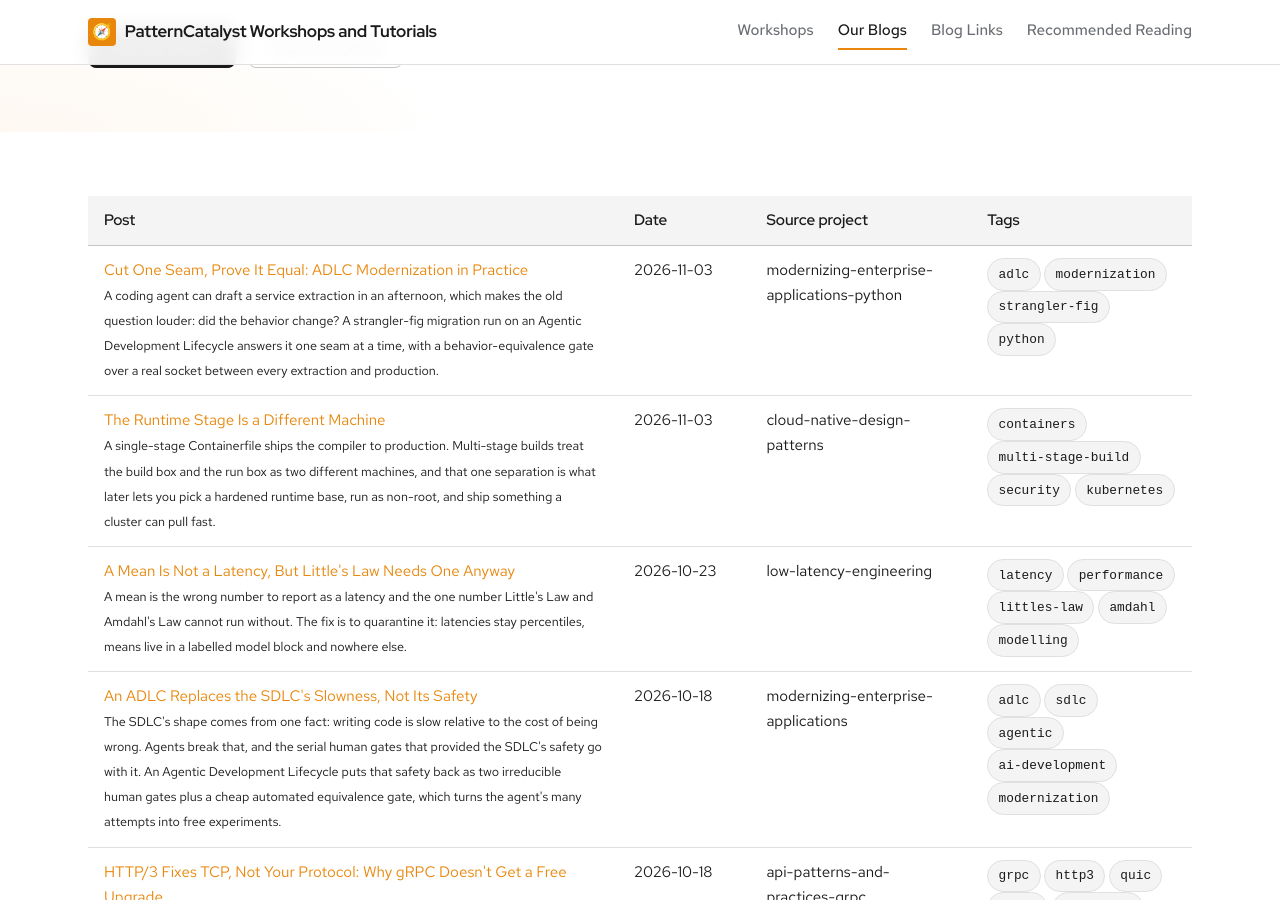
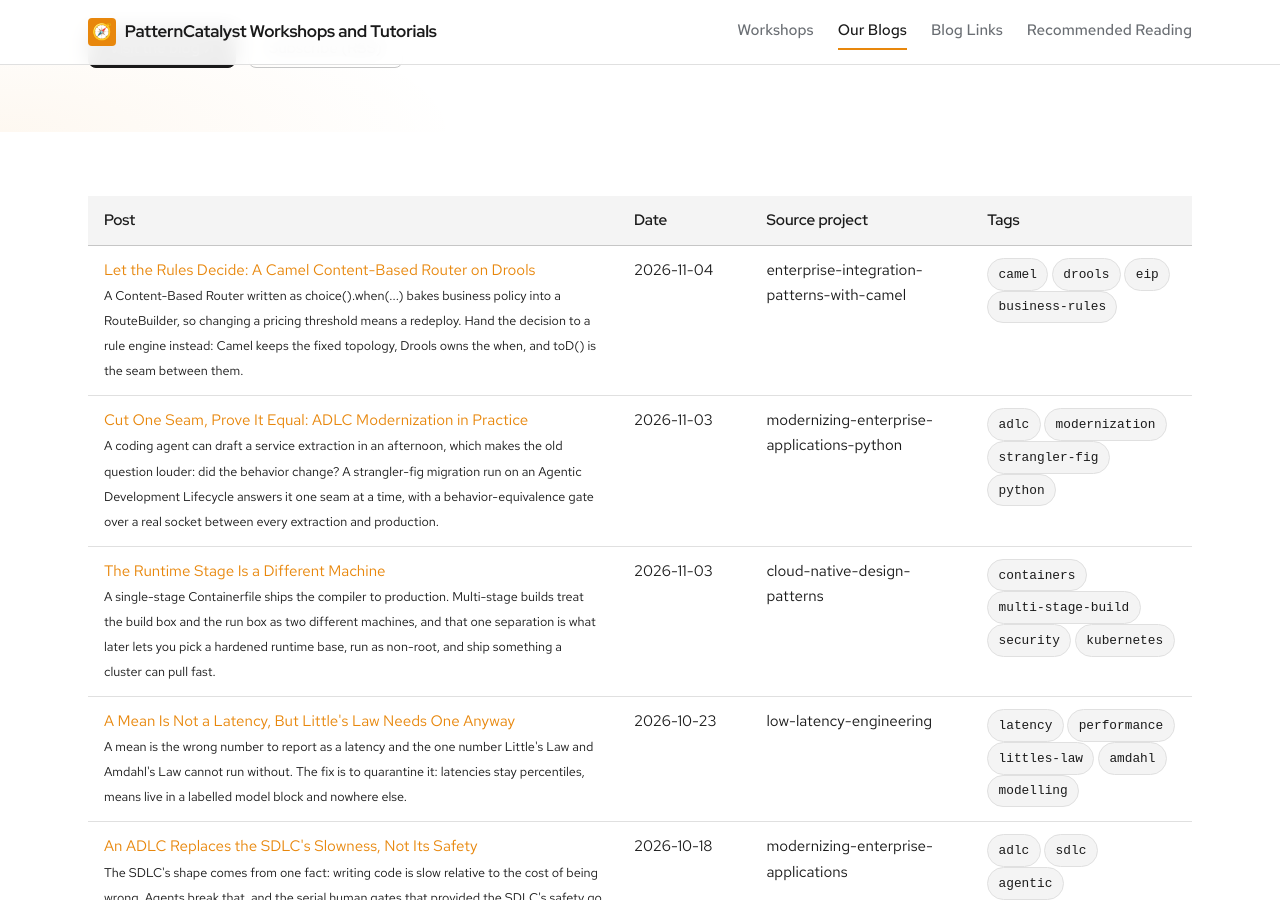
Before and after one commit to patterncatalyst/patterncatalyst-workshops-tutorials-list, a Jekyll site: the page built from blogs.html, in a window 1280 px wide and 900 px high, scrolled down 392 px. Built offline with Jekyll 4.4.1, drawn with Linux system fonts in a browser that asks for light colours; some web fonts are replaced.

Commit message:
data(blogs): feature 'Let the Rules Decide' (#60)
Co-authored-by: PatternCatalyst <local@example.invalid>

```diff
--- a/_data/blogs.yml
+++ b/_data/blogs.yml
@@ -31,6 +31,18 @@
 #
 # blogs.html renders a friendly empty state when the list below is empty.
 # ─────────────────────────────────────────────────────────────────────────
+
+- title: "Let the Rules Decide: A Camel Content-Based Router on Drools"
+  date: "2026-11-04"
+  author: "Pattern Catalyst"
+  url: "https://patterncatalyst.github.io/patterncatalyst-blog/2026/11/04/let-the-rules-decide/"
+  blurb: >
+    A Content-Based Router written as choice().when(...) bakes business policy
+    into a RouteBuilder, so changing a pricing threshold means a redeploy. Hand
+    the decision to a rule engine instead: Camel keeps the fixed topology, Drools
+    owns the when, and toD() is the seam between them.
+  tags: ["camel", "drools", "eip", "business-rules"]
+  source_project: "enterprise-integration-patterns-with-camel"
 
 - title: "Cut One Seam, Prove It Equal: ADLC Modernization in Practice"
   date: "2026-11-03"
```
